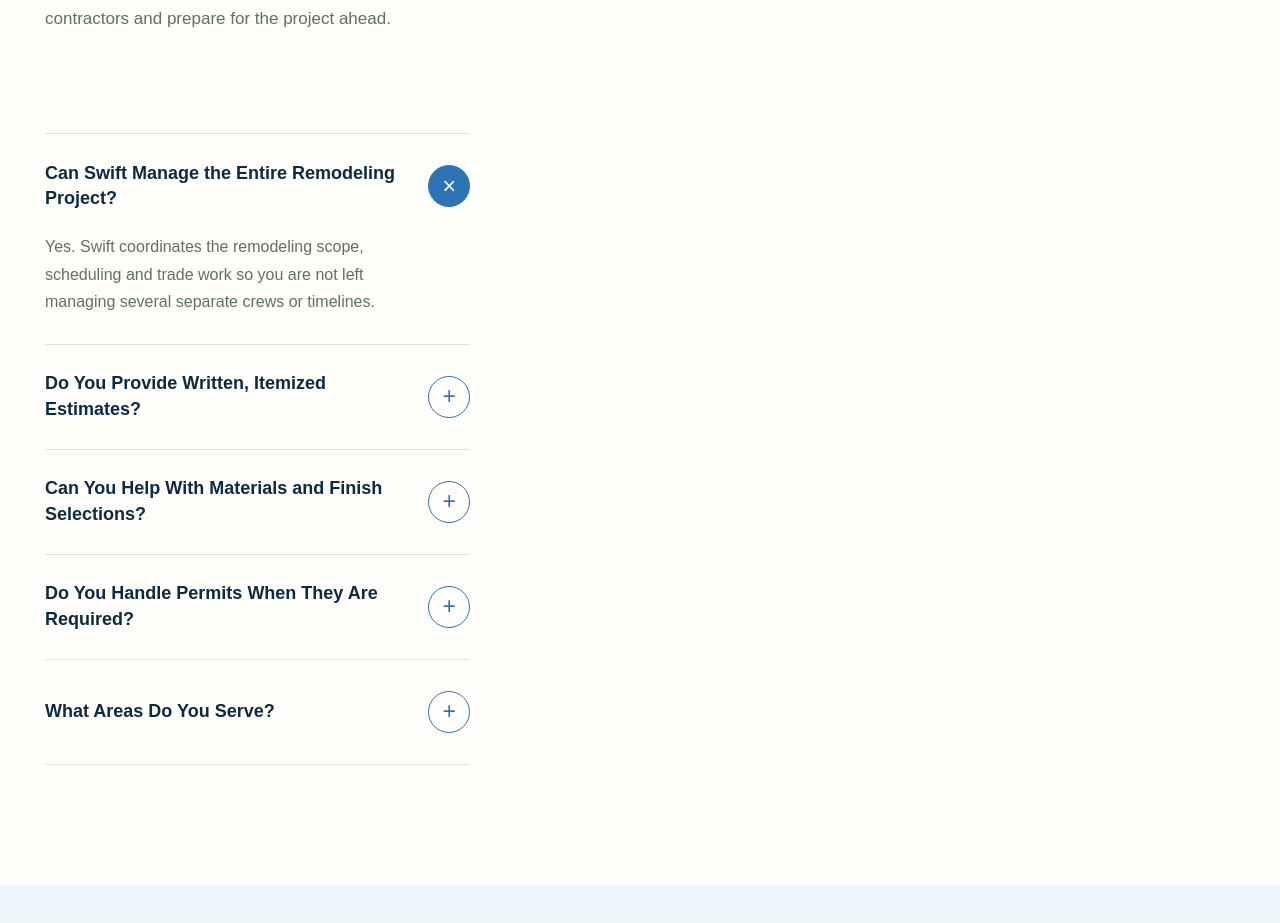
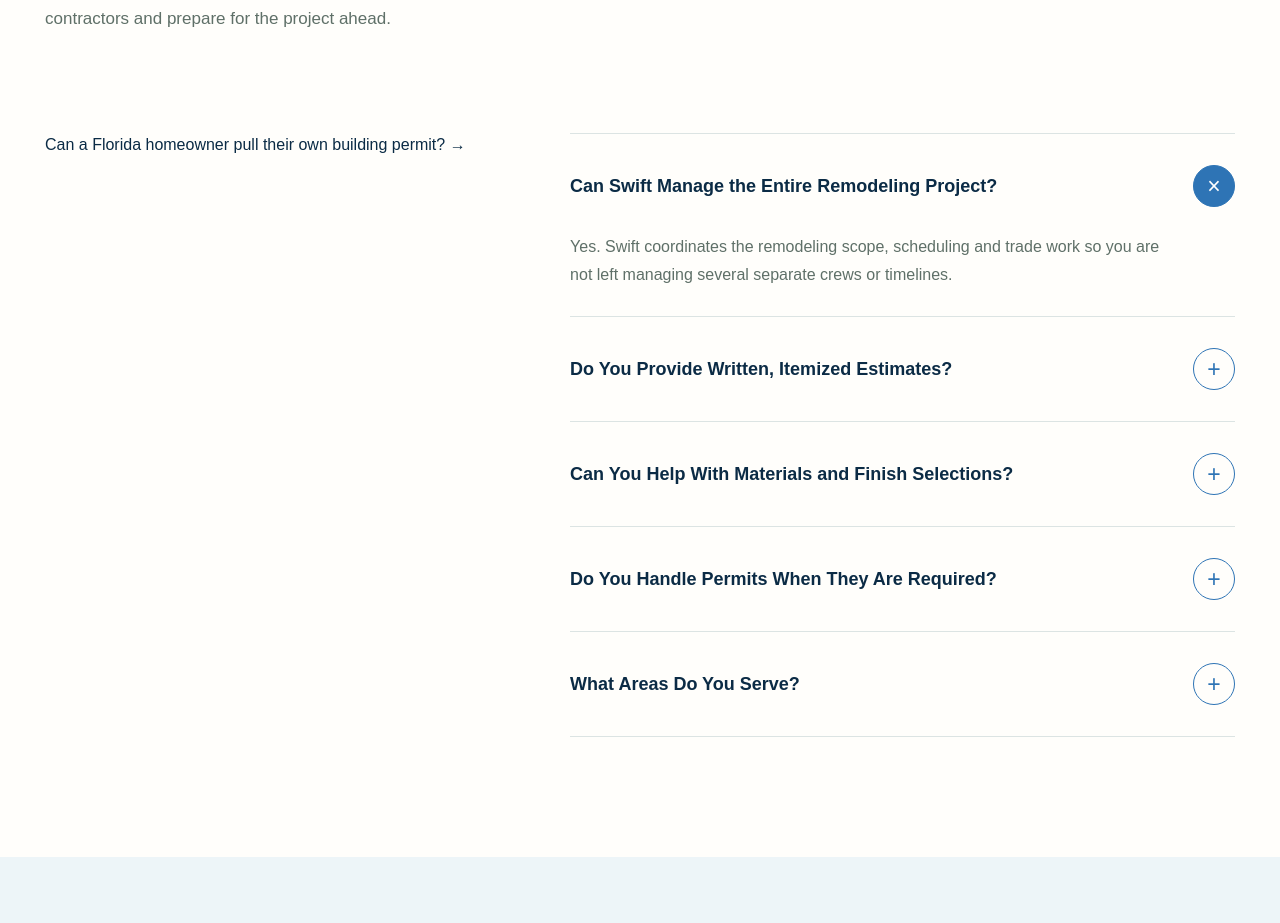
Before and after one commit to stylus1274/swift, a Next.js app: page /residential-remodeling in a window 1280 px wide. Shown: the part 5681-6604 px from the top of the page. Built offline with nearby package versions, Linux system fonts and the light colour scheme.

Commit message:
Link remodeling service to owner-builder FAQ

```diff
--- a/app/residential-remodeling/page.tsx
+++ b/app/residential-remodeling/page.tsx
@@ -183,7 +183,7 @@ export default function ResidentialRemodelingPage() {
           <h2>What Homeowners Ask Before Starting a Renovation.</h2>
           <p>Clear expectations make it easier to compare contractors and prepare for the project ahead.</p>
         </div>
-        <p><a href="/faq/what-home-remodeling-projects-require-permit-hernando-county">See which remodeling projects may require a permit in Hernando County →</a></p><div className="remodel-faq-list">
+        <p><a href="/faq/what-home-remodeling-projects-require-permit-hernando-county">See which remodeling projects may require a permit in Hernando County →</a></p><p><a href="/faq/can-homeowner-pull-own-building-permit-florida">Can a Florida homeowner pull their own building permit? →</a></p><div className="remodel-faq-list">
           {remodelingFaqs.map((faq, index) => {
             const isOpen = openFaq === index;
             return (
```
